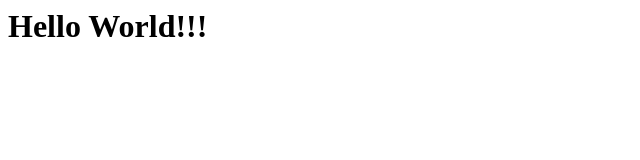
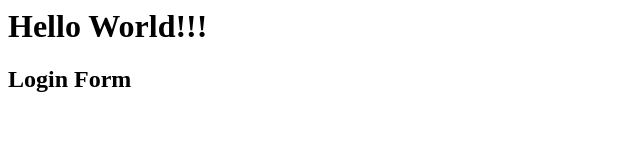
Before and after one commit to angelo123456/myappsample, a plain HTML site: page index.html in a window 1280 px wide. Shown: the whole page, without its empty margins (0-640 px from the left). Drawn offline with Linux system fonts and the light colour scheme.

Commit message:
login form created

```diff
--- /dev/null
+++ b/dir1/app1.js
@@ -0,0 +1 @@
+console.log('app1.js hello!');
--- /dev/null
+++ b/dir2/app2.js
@@ -0,0 +1 @@
+console.log('app2.js hello!');
--- a/index.html
+++ b/index.html
@@ -4,5 +4,6 @@
     </head>
     <body>
         <h1>Hello World!!!</h1>
+        <h2>Login Form</h2>
     </body>
 </html>
```
Also changed, not shown: login.html (added), 1 other file.
